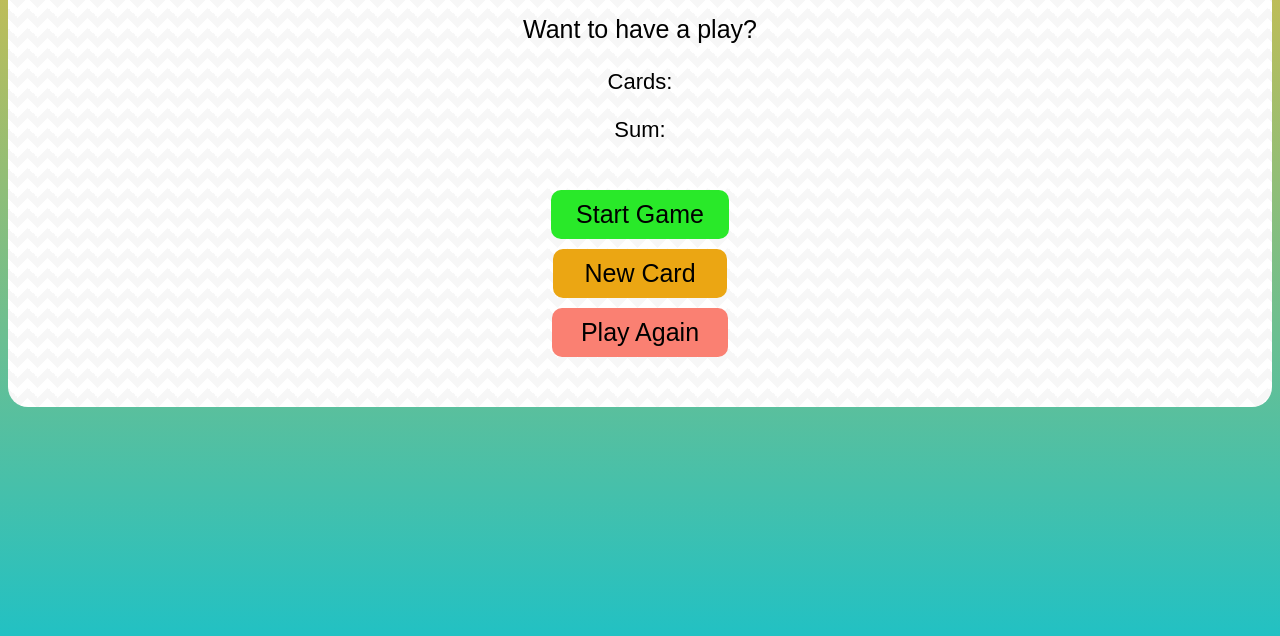
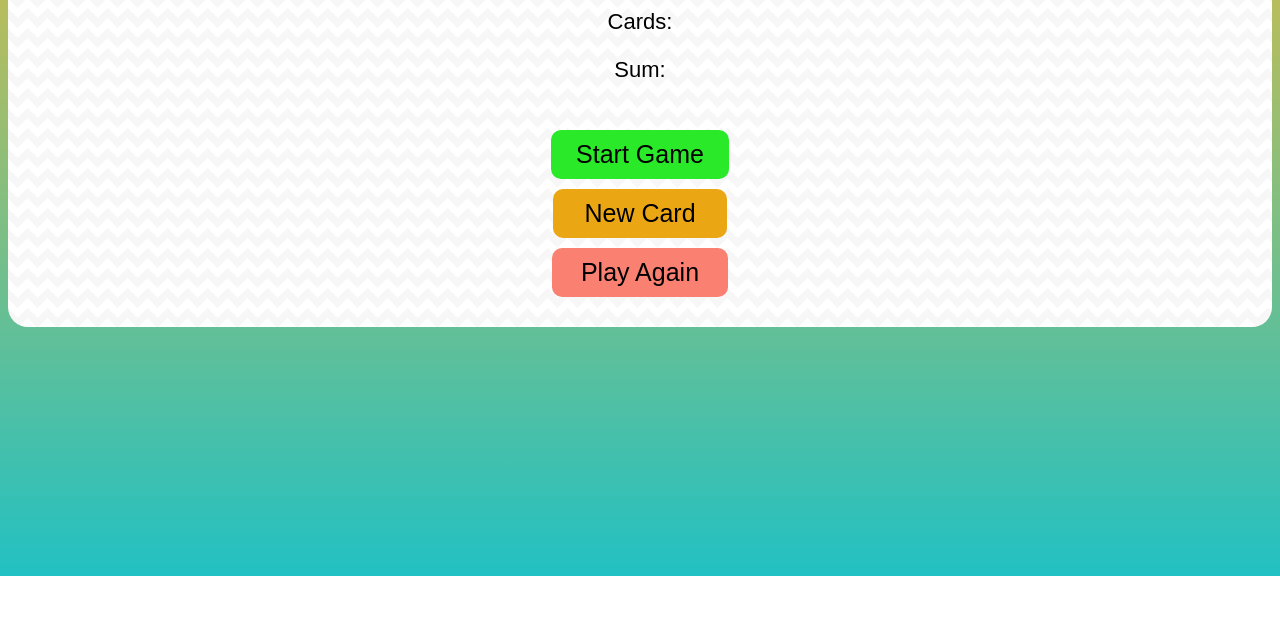
Before and after one commit to Amelss/Black-Jack, a plain HTML site: page index.html in a window 1280 px wide. Shown: the part 262-898 px from the top of the page. After the commit the page ends 838 px from the top, so only its background shows below. Drawn offline with Linux system fonts and the light colour scheme; a web font is replaced by a local one.

Commit message:
commit to main

```diff
--- a/styles.css
+++ b/styles.css
@@ -3,7 +3,7 @@ body{
     background: linear-gradient(0deg, rgba(34,193,195,1) 0%, rgba(253,187,45,1) 100%);
     background-repeat: no-repeat;
     min-height: 100vh;
-    overflow: hidden;
+
 }
 
 h1 {
@@ -32,6 +32,10 @@ h1 {
 
 }
 
+.container{
+    margin-top: -60px;
+}
+
 .card {
     background-color: #f7f7f7;
     opacity: 100;
@@ -41,7 +45,8 @@ h1 {
     background-repeat: repeat;
     text-align: center;
     border-radius: 20px;
-    padding-bottom: 50px;
+    padding-bottom: 30px;
+
 }
 
 .playing{
```
